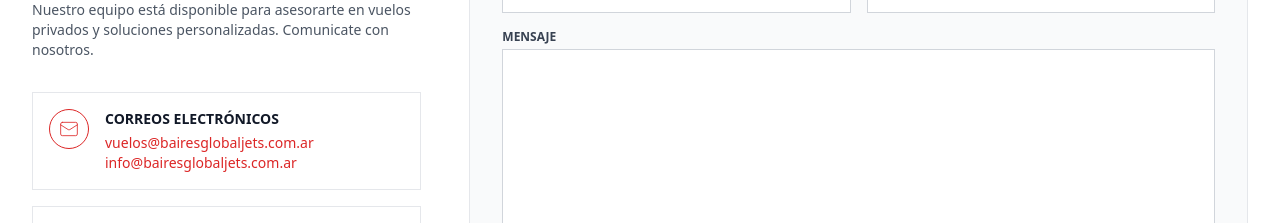
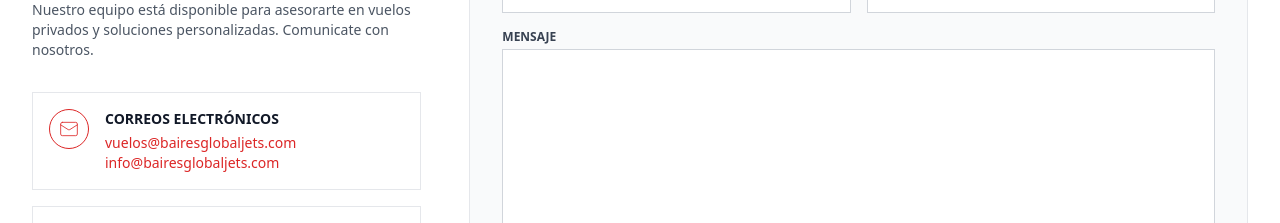
Before and after one commit to pablo1591moreno/BairesJet, a React (Vite) app: page /#/ in a window 1280 px wide. Shown: the part 5880-6103 px from the top of the page. Built offline with nearby package versions, Linux system fonts and the light colour scheme.

Commit message:
Update visual texts and endpoints to use info@bairesglobaljets.com

```diff
--- a/src/App.jsx
+++ b/src/App.jsx
@@ -395,7 +395,7 @@ const QuoteSection = () => {
     const data = new FormData(form);
 
     try {
-      const response = await fetch('https://formsubmit.co/ajax/emepe1591@gmail.com', {
+      const response = await fetch('https://formsubmit.co/ajax/info@bairesglobaljets.com', {
         method: 'POST',
         body: data,
         headers: {
@@ -807,7 +807,7 @@ const ContactForm = () => {
     const data = new FormData(form);
 
     try {
-      const response = await fetch('https://formsubmit.co/ajax/emepe1591@gmail.com', {
+      const response = await fetch('https://formsubmit.co/ajax/info@bairesglobaljets.com', {
         method: 'POST',
         body: data,
         headers: {
@@ -920,8 +920,8 @@ const ContactSection = () => {
             </div>
             <div>
               <h4 className="font-bold text-sm text-gray-900 mb-1">{t('contact.email')}</h4>
-              <p className="text-sm text-red-600">vuelos@bairesglobaljets.com.ar</p>
-              <p className="text-sm text-red-600">info@bairesglobaljets.com.ar</p>
+              <p className="text-sm text-red-600">vuelos@bairesglobaljets.com</p>
+              <p className="text-sm text-red-600">info@bairesglobaljets.com</p>
             </div>
           </div>
 
--- a/src/SimulatorsPage.jsx
+++ b/src/SimulatorsPage.jsx
@@ -73,8 +73,8 @@ const SimulatorSEO = () => {
           "name": "Baires Global Jets Training Center",
           "description": t('sim.seo.json_desc'),
           "url": "https://pablo1591moreno.github.io/BairesJet/simuladores",
-          "telephone": "+54-9-11-7374-5726",
-          "email": "info@bairesglobaljets.com.ar",
+          "telephone": "+54 9 11 7374 5726",
+          "email": "info@bairesglobaljets.com",
           "address": { "@type": "PostalAddress", "addressLocality": "Buenos Aires", "addressCountry": "AR" },
           "hasOfferCatalog": {
             "@type": "OfferCatalog",
@@ -607,7 +607,7 @@ export default function SimulatorsPage() {
             </div>
             <div className="flex items-center gap-3 text-white">
               <Mail strokeWidth={1.5} className="w-5 h-5 text-red-600 shrink-0" />
-              <span className="text-sm">info@bairesglobaljets.com.ar</span>
+              <span className="text-sm">info@bairesglobaljets.com</span>
             </div>
             <div className="flex items-center gap-3 text-white">
               <Globe strokeWidth={1.5} className="w-5 h-5 text-red-600 shrink-0" />
```
